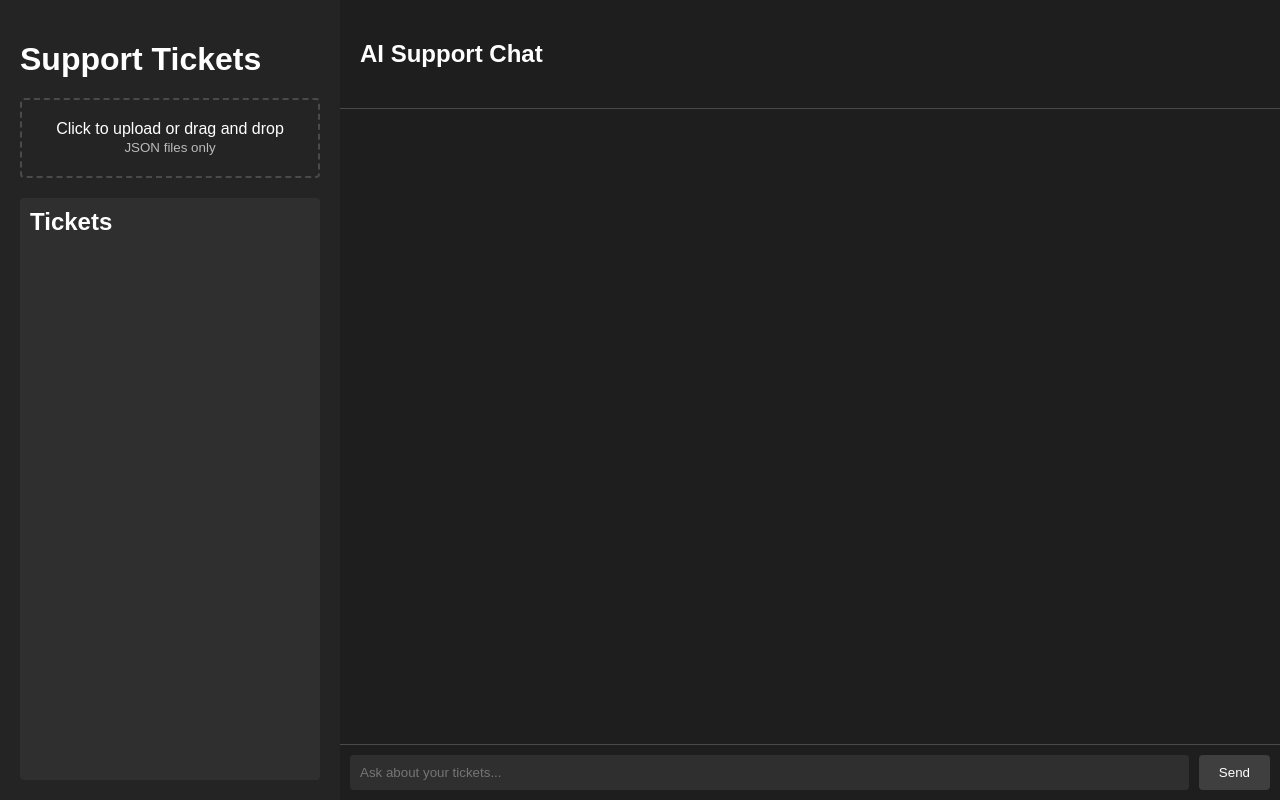
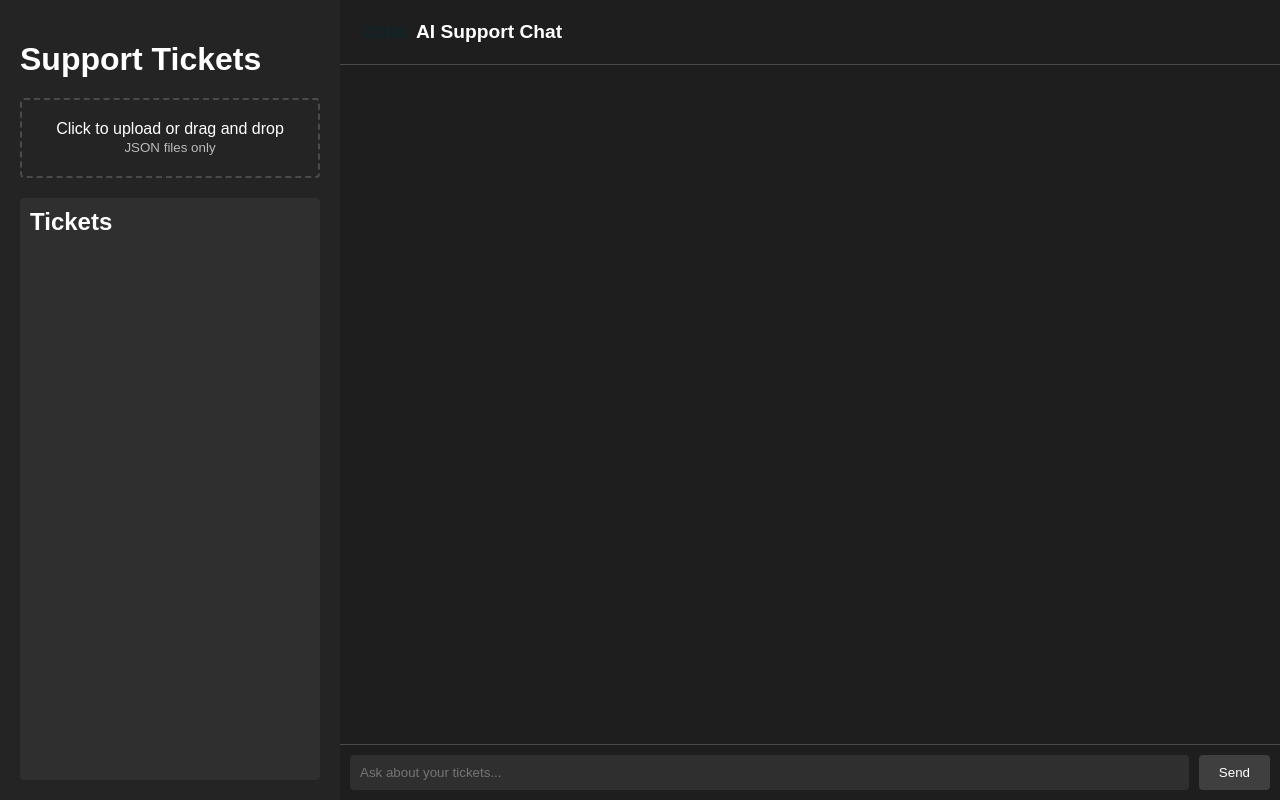
Before and after one commit to wsxcodes/cod8-tickets-ai, a FastAPI app: page / in a window 1280 px wide. Run offline with FastAPI, Linux system fonts and the light colour scheme.

Commit message:
enhance AI chat interface with logo and support for multiple file uploads

```diff
--- a/templates/index.html
+++ b/templates/index.html
@@ -70,6 +70,18 @@
     .chat-header {
       padding: 20px;
       border-bottom: 1px solid #4a4a4a;
+      display: flex;
+      align-items: center;
+    }
+    .chat-header img {
+      height: 24px;
+      margin-right: 8px;
+      vertical-align: middle;
+    }
+    .chat-header h2 {
+      margin: 0;
+      font-size: 1.2rem;
+      display: inline-block;
     }
     .chat-window {
       flex-grow: 1;
@@ -122,6 +134,7 @@
     <!-- Right side: AI Chat -->
     <div class="right-panel">
       <div class="chat-header">
+        <img src="/static/images/cod8logo_blue.png" alt="Logo">
         <h2>AI Support Chat</h2>
       </div>
       <div class="chat-window">
@@ -138,10 +151,11 @@
     document.addEventListener('DOMContentLoaded', () => {
       const uploadArea = document.getElementById('upload-area');
 
-      // Hidden file input
+      // Hidden file input (allows multiple files)
       const fileInput = document.createElement('input');
       fileInput.type = 'file';
       fileInput.accept = '.json';
+      fileInput.multiple = true; // allow multiple file selection
       fileInput.style.display = 'none';
       document.body.appendChild(fileInput);
 
@@ -151,7 +165,9 @@
       // File input handler
       fileInput.addEventListener('change', async (e) => {
         if (e.target.files.length > 0) {
-          await uploadFile(e.target.files[0]);
+          for (const file of e.target.files) {
+            await uploadFile(file);
+          }
         }
       });
 
@@ -168,7 +184,9 @@
         e.preventDefault();
         uploadArea.style.borderColor = '#4a4a4a';
         if (e.dataTransfer.files.length > 0) {
-          await uploadFile(e.dataTransfer.files[0]);
+          for (const file of e.dataTransfer.files) {
+            await uploadFile(file);
+          }
         }
       });
 
@@ -184,10 +202,10 @@
             body: JSON.stringify(data)
           });
           if (!response.ok) throw new Error('Failed to upload ticket');
-          alert('Ticket uploaded successfully');
-          window.location.reload();
+          console.log(`Uploaded ${file.name}`);
         } catch (error) {
-          alert('Error uploading ticket: ' + error.message);
+          console.error(`Error uploading ticket ${file.name}: `, error);
+          alert(`Error uploading ${file.name}: ${error.message}`);
         }
       }
     });
```
